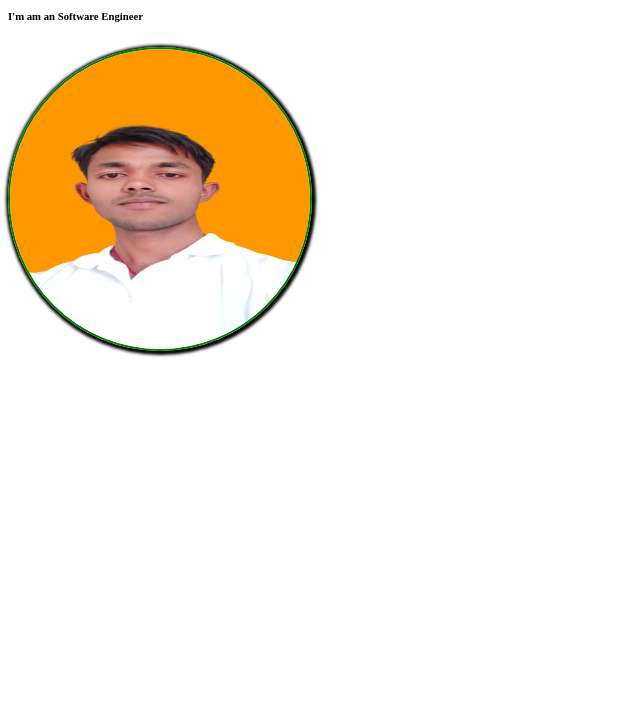
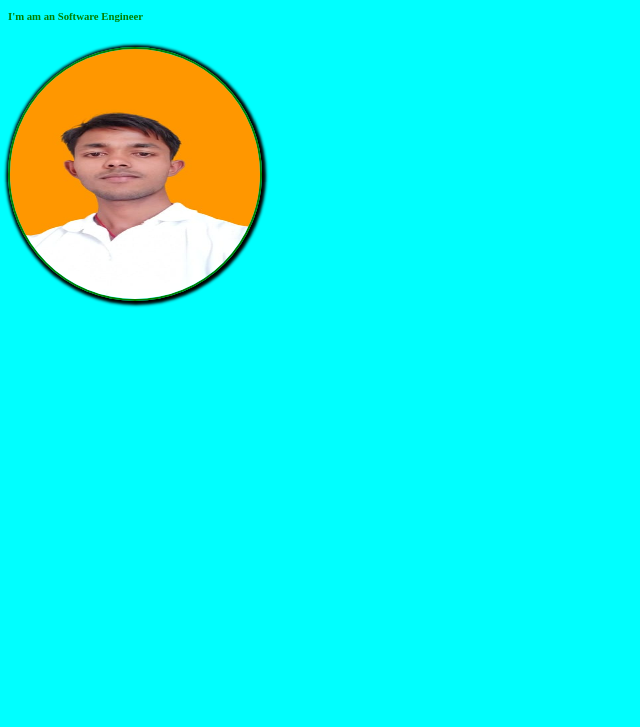
Before and after one commit to lalbahadursahani/HTML-CSS-Tags, a plain HTML site: page index.html in a window 1280 px wide. Shown: the part 73-800 px from the top of the page, without its empty margins (0-640 px from the left). Drawn offline with Linux system fonts and the light colour scheme.

Commit message:
initial commit

```diff
--- a/style.css
+++ b/style.css
@@ -1,9 +1,15 @@
+body{
+    background-color: aqua;
+}
 h1{
     color: blue;
 }
+h6{
+    color: green;
+}
 img{
-    height: 300px;
-    width: 300px;
+    height: 250px;
+    width: 250px;
     border-radius: 50%;
     border: 2px solid green;
     box-shadow: 1px 1px 3px 3px;
```
